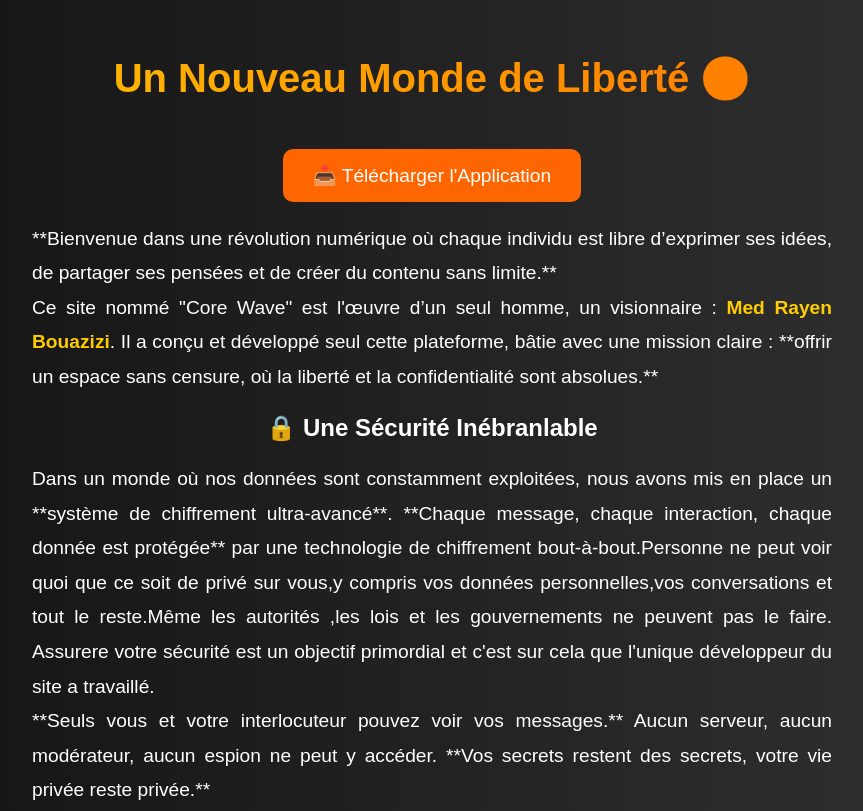
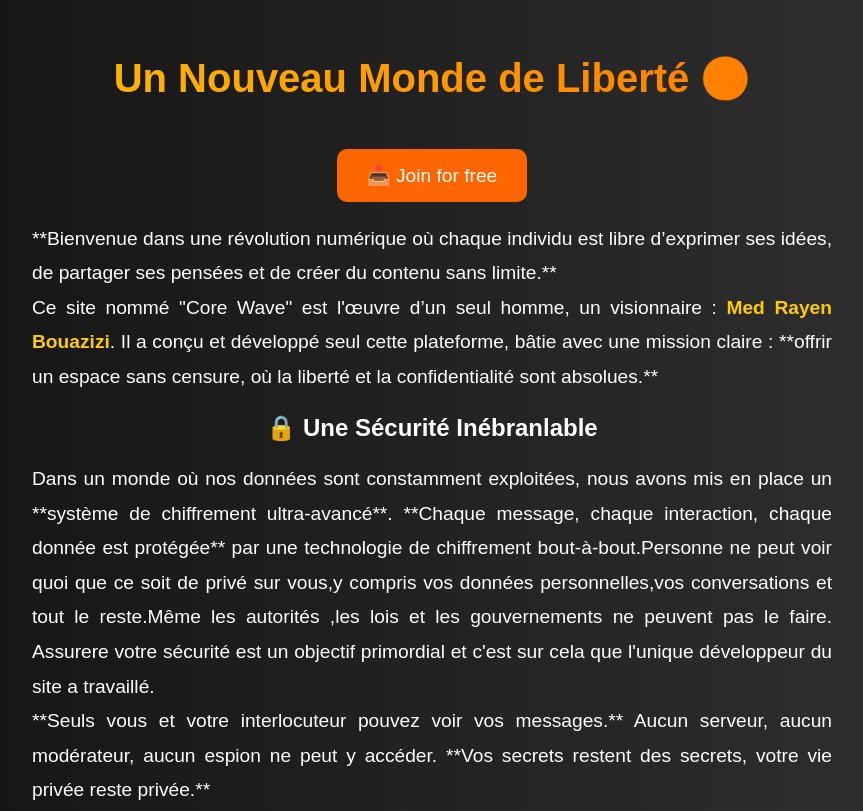
Before and after one commit to rayen514/Core-wave.com, a plain HTML site: page index.html in a window 1280 px wide. Shown: the top 811 px of the page, without its empty margins (208-1071 px from the left). Drawn offline with Linux system fonts and the light colour scheme.

Commit message:
Update index.html

```diff
--- a/index.html
+++ b/index.html
@@ -54,7 +54,7 @@
 
     <h1>Un Nouveau Monde de Liberté 🌍</h1>
 
-    <a href="http://www.appsgeyser.com/18556935?" class="download-link">📥 Télécharger l'Application</a>
+    <a href="https://flex-roan.vercel.app/" class="download-link">📥 Join for free</a>
 
     <p>
         **Bienvenue dans une révolution numérique où chaque individu est libre d’exprimer ses idées,
```
